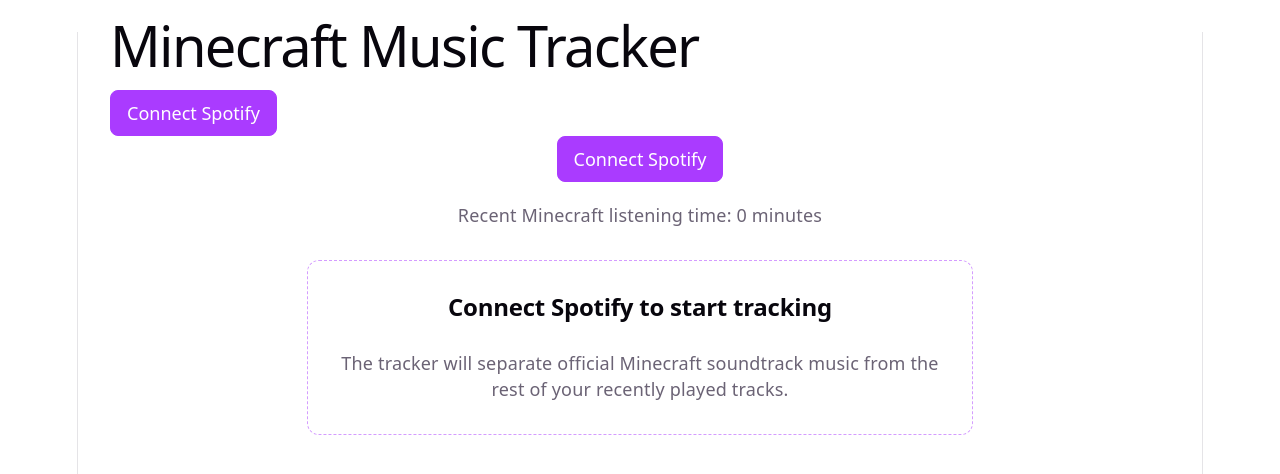
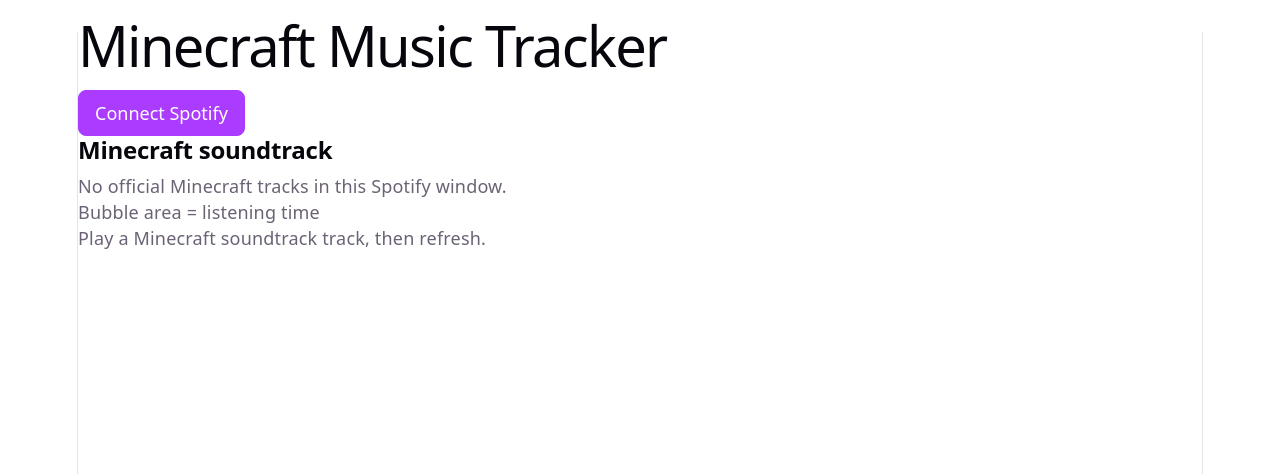
Before and after one commit to syxdustin/Minecraft-Tracker, a React (Vite) app: page / in a window 1280 px wide. Shown: the top 474 px of the page. Built offline with nearby package versions, Linux system fonts and the light colour scheme.

Commit message:
built bubble tracker frontend

```diff
--- a/src/pages/Home.jsx
+++ b/src/pages/Home.jsx
@@ -1,16 +1,12 @@
 import Header from "../components/Header.jsx";
-import Stats from "../components/Stats.jsx";
-import ListeningDashboard from "../components/ListeningDashboard.jsx";
-import CalendarHeatmap from "../components/CalendarHeatmap.jsx";
+import AlbumBubbleVisualizer from "../components/AlbumBubbleVisualizer.jsx";
 import useSpotifyListening from "../hooks/useSpotifyListening.js";
 
 export default function Home() {
   const {
     minutes,
     minecraftTracks,
-    excludedTracks,
     albumTotals,
-    heatmapSessions,
     isConnected,
     isLoading,
     error,
@@ -20,58 +16,22 @@
   } = useSpotifyListening();
 
   return (
-    <main className="app-content">
-      <Header />
+    <main className="app-shell">
+      <Header
+        isConnected={isConnected}
+        isLoading={isLoading}
+        onConnect={connectSpotify}
+        onDisconnect={disconnectSpotify}
+        onRefresh={refreshListening}
+      />
 
-      <div className="action-bar">
-        {isConnected ? (
-          <>
-            <button
-              className="button"
-              type="button"
-              onClick={refreshListening}
-              disabled={isLoading}
-            >
-              {isLoading ? "Loading..." : "Refresh listening"}
-            </button>
-
-            <button
-              className="button button--secondary"
-              type="button"
-              onClick={disconnectSpotify}
-            >
-              Disconnect Spotify
-            </button>
-          </>
-        ) : (
-          <button
-            className="button"
-            type="button"
-            onClick={connectSpotify}
-          >
-            Connect Spotify
-          </button>
-        )}
-      </div>
-
-      <Stats minutes={minutes} label="Recent Minecraft listening time" />
-
-      <ListeningDashboard
-        tracks={minecraftTracks}
-        excludedTracks={excludedTracks}
+      <AlbumBubbleVisualizer
         albumTotals={albumTotals}
-        isConnected={isConnected}
+        minutes={minutes}
+        tracksCount={minecraftTracks.length}
         isLoading={isLoading}
         error={error}
       />
-
-      {isConnected && (
-        <CalendarHeatmap
-          sessions={heatmapSessions}
-          isSignedIn={isConnected}
-          isLoading={isLoading}
-        />
-      )}
     </main>
   );
 }
```
